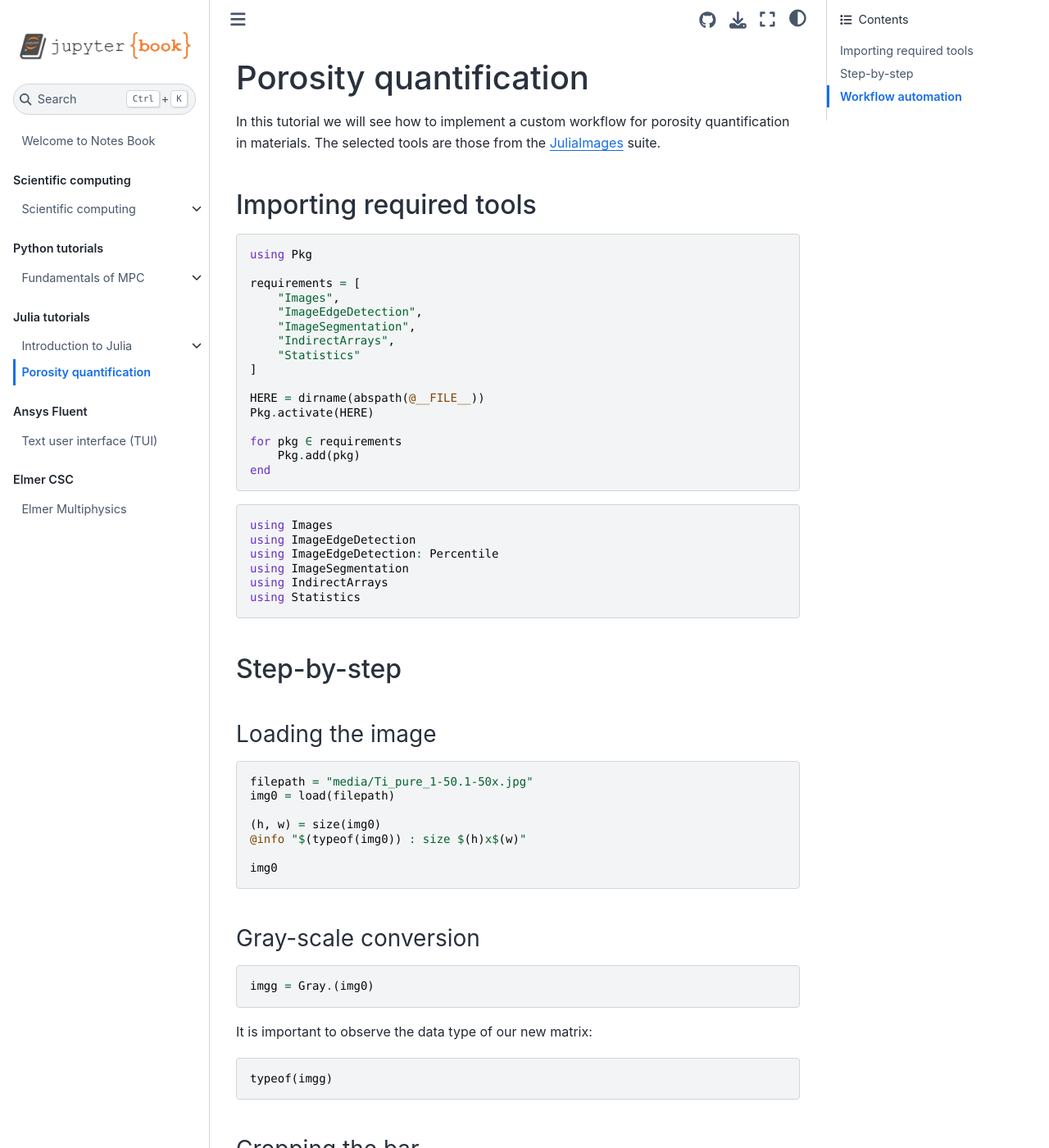
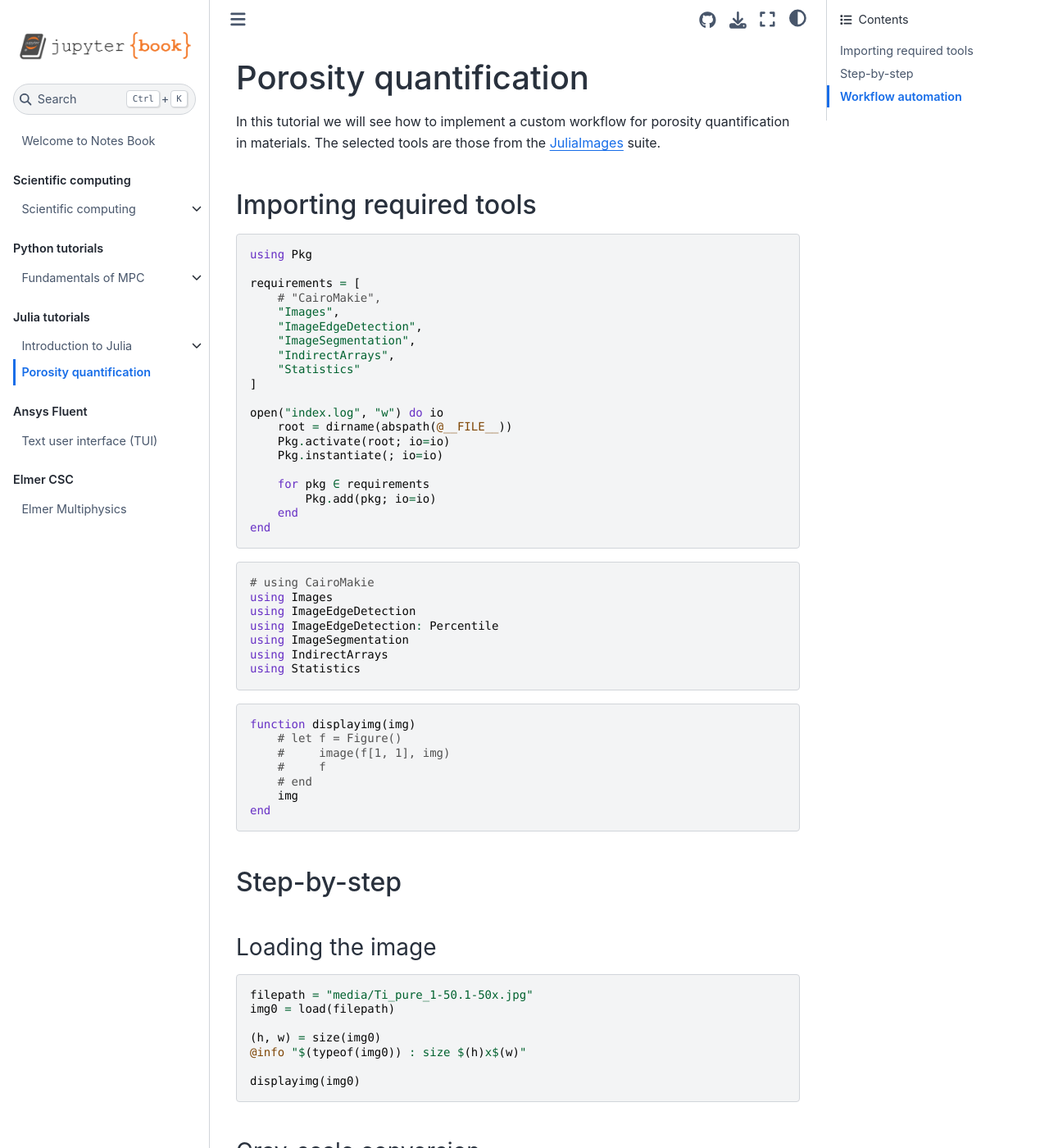
Before and after one commit to wallytutor/notes-book, a Jupyter Book: the page built from julia/image-analysis/index.md, in a window 1280 px wide and 1400 px high. Shown: the whole window at 82% size. Built offline with Jupyter Book 1.0.4 settings and Sphinx 7.4.7 and the Sphinx Book theme 1.1.4, drawn with Linux system fonts in a browser that asks for light colours.

Commit message:
Prototyping

````diff
--- a/julia/image-analysis/index.md
+++ b/julia/image-analysis/index.md
@@ -26,6 +26,7 @@ In this tutorial we will see how to implement a custom workflow for porosity qua
 using Pkg
 
 requirements = [
+    # "CairoMakie",
     "Images",
     "ImageEdgeDetection",
     "ImageSegmentation",
@@ -33,21 +34,35 @@ requirements = [
     "Statistics"
 ]
 
-HERE = dirname(abspath(@__FILE__))
-Pkg.activate(HERE)
+open("index.log", "w") do io
+    root = dirname(abspath(@__FILE__))
+    Pkg.activate(root; io=io)
+    Pkg.instantiate(; io=io)
 
-for pkg ∈ requirements
-    Pkg.add(pkg)
+    for pkg ∈ requirements
+        Pkg.add(pkg; io=io)
+    end
 end
 ```
 
 ```julia
+# using CairoMakie
 using Images
 using ImageEdgeDetection
 using ImageEdgeDetection: Percentile
 using ImageSegmentation
 using IndirectArrays
 using Statistics
+```
+
+```julia
+function displayimg(img)
+    # let f = Figure()
+    #     image(f[1, 1], img)
+    #     f
+    # end
+    img
+end
 ```
 
 ## Step-by-step
@@ -62,7 +77,7 @@ img0 = load(filepath)
 (h, w) = size(img0)
 @info "$(typeof(img0)) : size $(h)x$(w)"
 
-img0
+displayimg(img0)
 ```
 
 ### Gray-scale conversion
````
Also changed, not shown: python/thermo/water-evaporation.md (added, +169 -0 lines), 4 other files.
